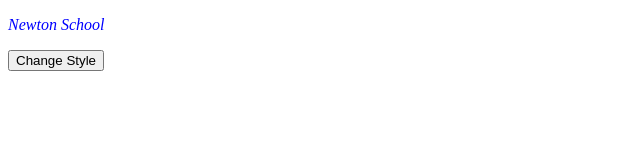
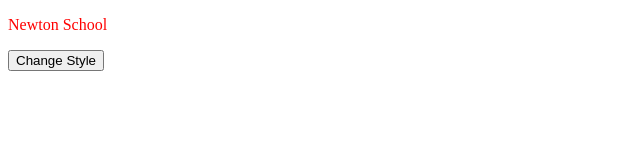
Before and after one commit to sneha1925vdp/React-Text-Color-Toggle---Rendering-Lists-Conditional-content-React-Basic-CSS---fzmptrijaw61, a React app: page / in a window 1280 px wide. Shown: the top 160 px of the page, without its empty margins (0-640 px from the left). Built offline with nearby package versions, Linux system fonts and the light colour scheme.

Commit message:
Update App.js

```diff
--- a/src/components/App.js
+++ b/src/components/App.js
@@ -3,13 +3,18 @@ import '../styles/App.css';
 
 const App = () => {
 //code here
-const [color, setColor] = useState(false);
+const [color, setColor] = useState('redColor');
   const toggle =()=>{
-    setColor(!color);
+    if(color === 'redColor'){
+      setColor('blueColor')
+    }
+    else{
+      setColor('redColor')
+    }
   }
   return (
     <div id="main">
-      <p className={color ? 'redColor' : 'blueColor'} >Newton School</p>
+      <p className={color} >Newton School</p>
       <button id='button' onClick={toggle}>Change Style</button>
     </div>
   )
```
